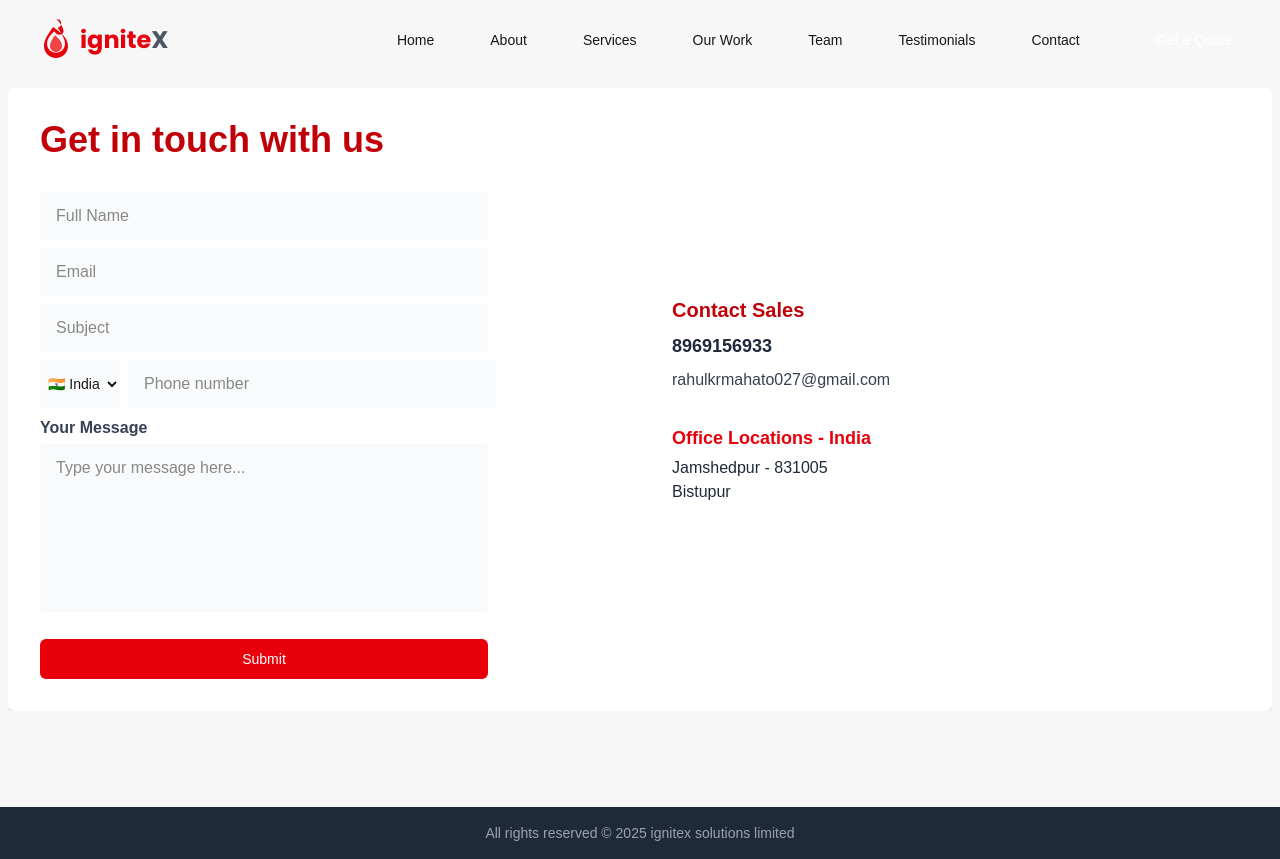
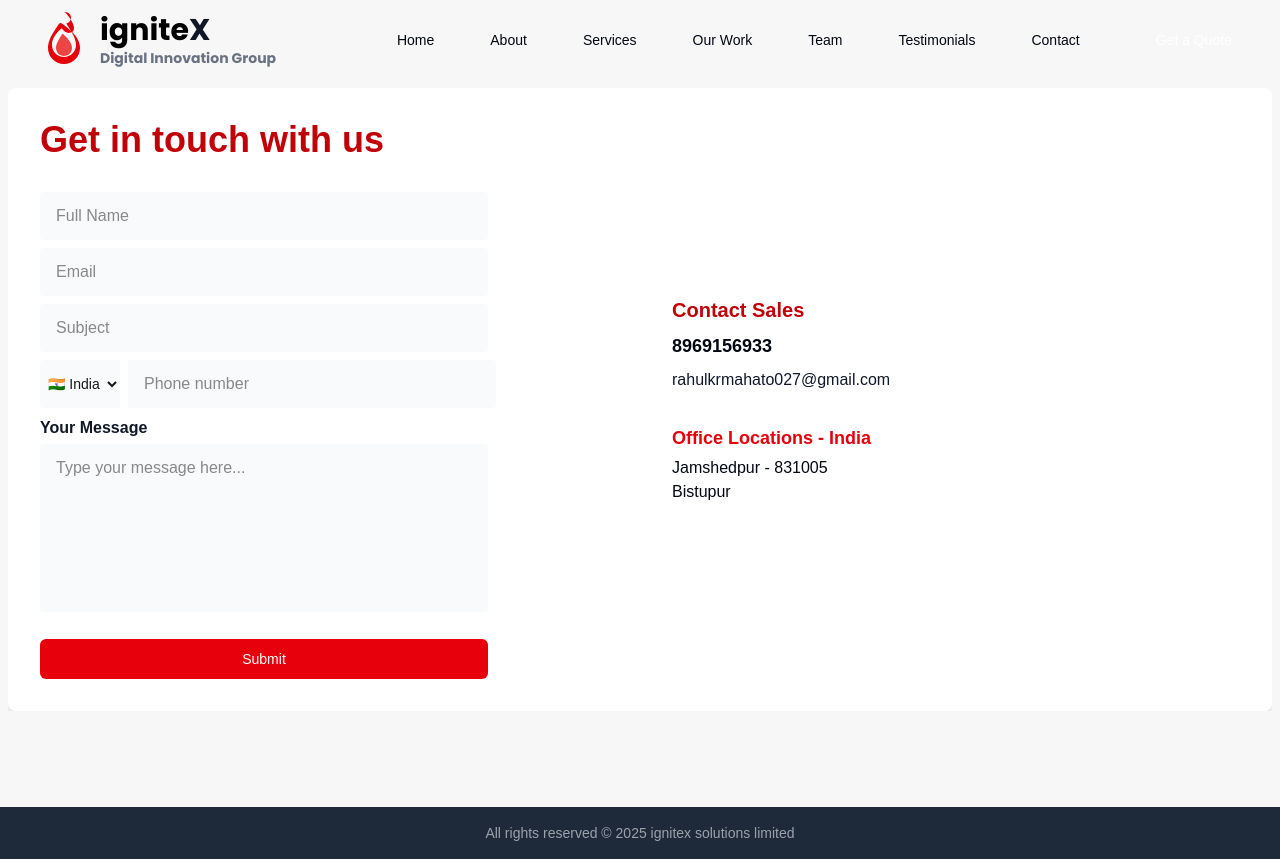
Before and after one commit to spritualrahul/IgniteX, a Next.js app in the folder my-app/: page /contact in a window 1280 px wide. Built offline with nearby package versions, Linux system fonts and the light colour scheme.

Commit message:
logo fix, visiblity improoved

```diff
--- a/my-app/src/app/page.tsx
+++ b/my-app/src/app/page.tsx
@@ -28,7 +28,7 @@ export default function Home() {
   fontFamily="'Oswald', Poppins, sans-serif"
 />
 
-              <p className="mt-6 text-lg md:text-xl text-gray-600 max-w-2xl mx-auto lg:mx-0">
+              <p className="mt-6 text-lg md:text-xl text-gray-800 max-w-2xl mx-auto lg:mx-0">
                 We craft exceptional digital experiences that drive growth and engagement for your business. From SEO to app development, we&apos;ve got you covered.
               </p>
               <div className="mt-6 flex flex-col sm:flex-row gap-4 justify-center lg:justify-start">
--- a/my-app/src/components/ContactForm.tsx
+++ b/my-app/src/components/ContactForm.tsx
@@ -48,7 +48,7 @@ export const ContactForm = () => {
 </div>
 <form onSubmit={handleSubmit} className="space-y-5">
             <div className="mb-2">
-              <label className="block text-gray-700 font-semibold mb-1"></label>
+              <label className="block text-gray-900 font-semibold mb-1"></label>
               <input
                 type="text"
                 name="name"
@@ -60,7 +60,7 @@ export const ContactForm = () => {
               />
             </div>
             <div className="mb-2">
-              <label className="block text-gray-700 font-semibold mb-1"></label>
+              <label className="block text-gray-900 font-semibold mb-1"></label>
               <input
                 type="email"
                 name="email"
@@ -72,7 +72,7 @@ export const ContactForm = () => {
               />
             </div>
             <div className="mb-2">
-              <label className="block text-gray-700 font-semibold mb-1"></label>
+              <label className="block text-gray-900 font-semibold mb-1"></label>
               <input
                 type="text"
                 name="subject"
@@ -84,7 +84,7 @@ export const ContactForm = () => {
               />
             </div>
             <div className="mb-2">
-              <label  className="block text-gray-700 font-semibold mb-1"></label>
+              <label  className="block text-gray-900 font-semibold mb-1"></label>
               <div className="flex gap-2">
                 <select
                   value={selectedCountry.name}
@@ -110,7 +110,7 @@ export const ContactForm = () => {
               </div>
             </div>
             <div>
-              <label className="block text-gray-700 font-semibold mb-1">Your Message</label>
+              <label className="block text-gray-900 font-semibold mb-1">Your Message</label>
               <textarea
                 name="message"
                 value={form.message}
@@ -133,13 +133,13 @@ export const ContactForm = () => {
         <div className="hidden md:flex flex-col justify-center items-start bg-white w-1/2 p-8 min-w-0">
           <div className="mb-8">
             <h3 className="text-xl font-bold text-red-700 mb-2">Contact Sales</h3>
-            <div className="text-lg font-semibold text-gray-800">8969156933</div>
-            <div className="text-base text-gray-700 mt-2">rahulkrmahato027@gmail.com</div>
+            <div className="text-lg font-semibold text-gray-950">8969156933</div>
+            <div className="text-base text-gray-900 mt-2">rahulkrmahato027@gmail.com</div>
           </div>
           <div>
             <h4 className="text-lg font-bold text-red-600 mb-1">Office Locations - India</h4>
-            <div className="text-base text-gray-800">Jamshedpur - 831005</div>
-            <div className="text-base text-gray-800">Bistupur</div>
+            <div className="text-base text-gray-950">Jamshedpur - 831005</div>
+            <div className="text-base text-gray-950">Bistupur</div>
           </div>
         </div>
       </div>
--- a/my-app/src/components/Navbar.tsx
+++ b/my-app/src/components/Navbar.tsx
@@ -18,7 +18,7 @@ export function Navbar() {
   }, []);
 
   const navItems = [
-    { name: "Home", href: "#home" },
+    { name: "Home", href: "/" },
     { name: "About", href: "#about" },
     { name: "Services", href: "#services" },
     { name: "Our Work", href: "#work" },
@@ -36,12 +36,17 @@ export function Navbar() {
       <nav className="max-w-7xl mx-auto px-4 sm:px-6 lg:px-8">
         <div className="flex items-center justify-between h-20">
           <div className="flex-shrink-0">
-            <Link href="#" className="flex items-center text-2xl font-bold" style={{ fontFamily: 'Poppins, sans-serif' }}>
-              <svg xmlns="http://www.w3.org/2000/svg" viewBox="0 0 32 32" fill="currentColor" className="w-12 h-12 mr-0 text-red-600">
+            <Link href="/" className="flex items-center text-3xl font-bold" style={{ fontFamily: 'Poppins, sans-serif' }}>
+              <svg xmlns="http://www.w3.org/2000/svg" viewBox="0 0 32 32" fill="currentColor" className="w-16 h-16 mr-0 text-red-600">
   <path d="M16 2c.3 0 .6.14.78.38 2.7 3.2 4.22 5.74 4.22 7.62 0 1.63-.92 2.45-2.74 2.45-1.23 0-2.28-.69-3.13-2.02-.13-.21-.45-.21-.58 0C11.5 13.2 10 15.7 10 18.5c0 3.31 2.69 6 6 6s6-2.69 6-6c0-3.13-2.04-6.45-4.89-10.72A1 1 0 0 0 16 2zm0 26c-4.42 0-8-3.58-8-8 0-3.53 2.09-7.18 5.56-12.08.36-.52 1.16-.52 1.52 0C21.91 12.82 24 16.47 24 20c0 4.42-3.58 8-8 8z"/>
   <path d="M16 24c-2.21 0-4-1.79-4-4 0-1.91 1.11-3.95 2.96-6.77.19-.29.62-.29.81 0C18.89 16.05 20 18.09 20 20c0 2.21-1.79 4-4 4z" fill="#ef4444"/>
 </svg>
-              <span className="text-red-600">ignite</span><span className="text-gray-600">X</span>
+              <div className="flex flex-col ml-1">
+                <div>
+                  <span className="text-black">ignite</span><span className="text-gray-900">X</span>
+                </div>
+                <div className="text-sm font-normal text-gray-500">Digital Innovation Group</div>
+              </div>
             </Link>
           </div>
           <div className="hidden md:block">
@@ -50,7 +55,7 @@ export function Navbar() {
                 <Link
                   key={item.name}
                   href={item.href}
-                  className="text-secondary hover:text-primary px-3 py-2 rounded-md text-sm font-medium transition-colors"
+                  className="text-gray-950 hover:text-primary px-3 py-2 rounded-md text-sm font-medium transition-colors"
                 >
                   {item.name}
                 </Link>
@@ -79,7 +84,7 @@ export function Navbar() {
                 <Link
                   key={item.name}
                   href={item.href}
-                  className="block px-3 py-2 rounded-md text-base font-medium text-secondary hover:text-primary hover:bg-gray-50"
+                  className="block px-3 py-2 rounded-md text-base font-medium text-gray-950 hover:text-primary hover:bg-gray-50"
                   onClick={() => setIsOpen(false)}
                 >
                   {item.name}
```
